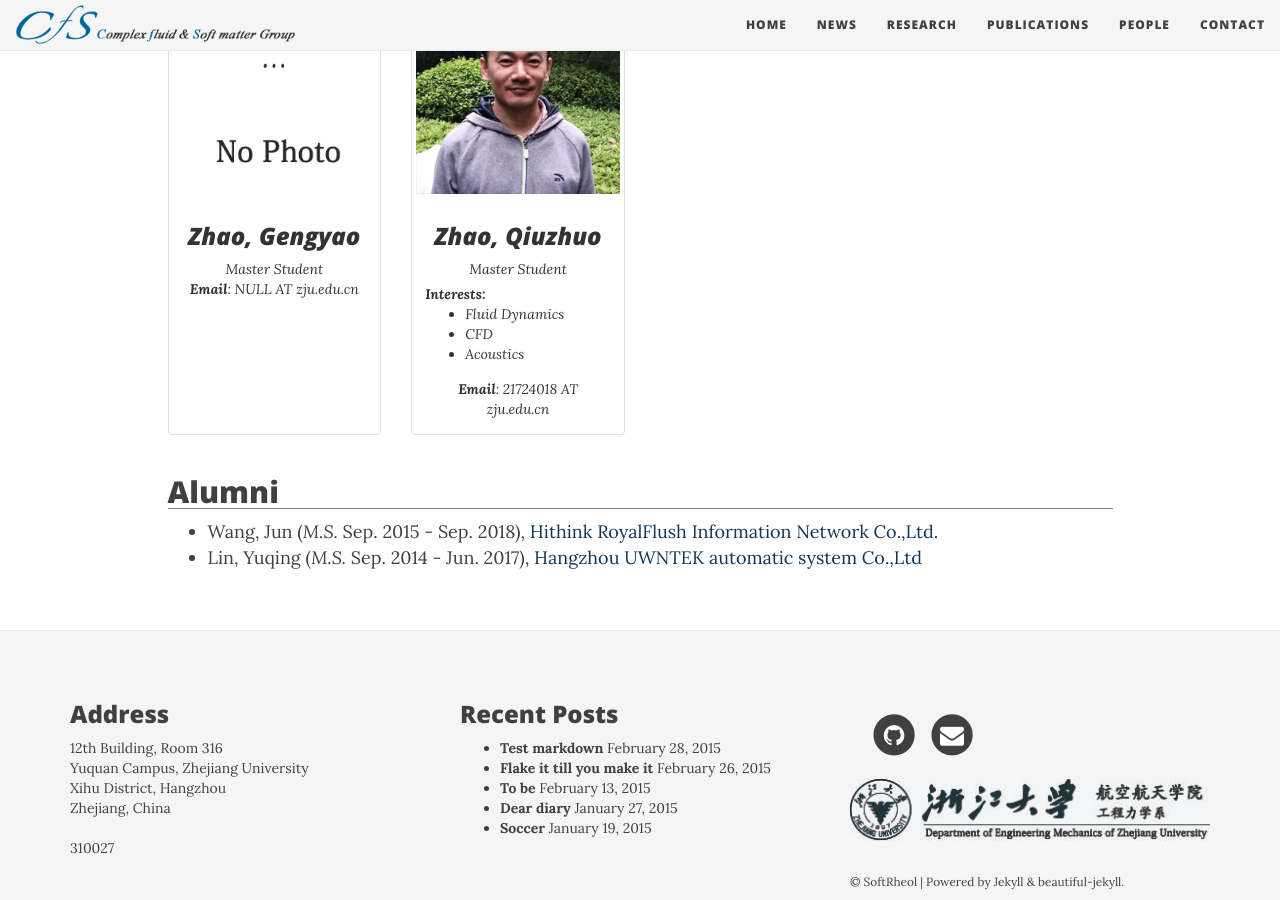
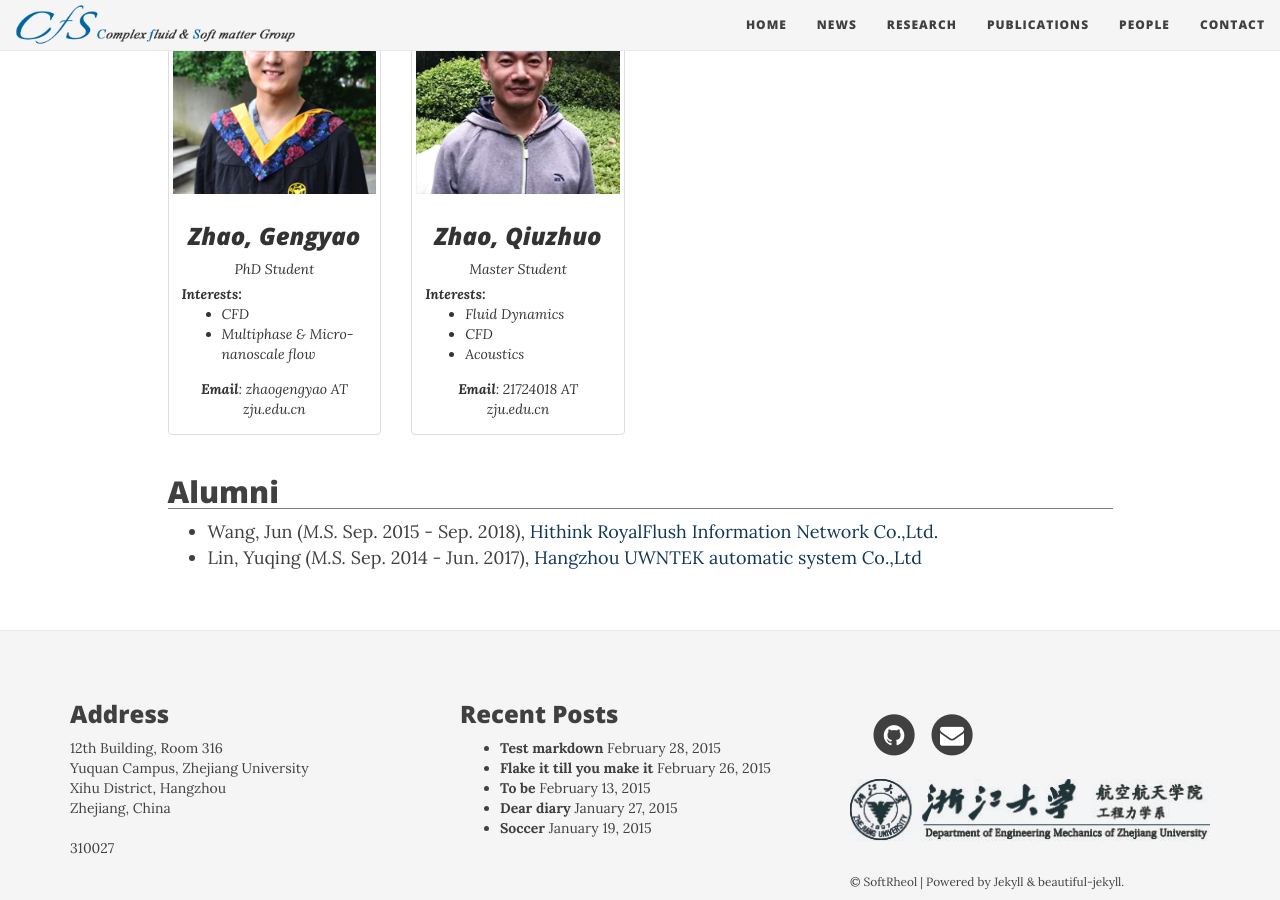
Before and after one commit to softrheol/softrheol.github.io, a Jekyll site: the page built from people.html, in a window 1280 px wide and 900 px high, scrolled down 615 px. Built offline with Jekyll 4.4.1, drawn with Linux system fonts in a browser that asks for light colours; nearby versions of some CDN libraries.

Commit message:
update people info

```diff
--- a/people.html
+++ b/people.html
@@ -76,19 +76,18 @@ layout: page
   </div>
   <div class="col-xs-6 col-md-3">
     <div class="thumbnail people-item">
-      <img src="/img/people/default.png" alt="...">
+      <img src="/img/people/gyzhao.png" alt="...">
       <div class="caption">
         <h3>Zhao, Gengyao</h3>
-        Master Student<br>
-        <!-- <div class="people-interest">
+        PhD Student<br>
+        <div class="people-interest">
             <strong>Interests:</strong>
             <ul>
-              <li>Fluid Dynamics</li>
               <li>CFD</li>
-              <li>Acoustics</li>
+              <li>Multiphase & Micro-nanoscale flow</li>
             </ul>
-          </div> -->
-        <strong>Email</strong>: NULL AT zju.edu.cn
+          </div>
+      <strong>Email</strong>: zhaogengyao AT zju.edu.cn
       </div>
     </div>
   </div>
```
Also changed, not shown: img/people/gyzhao.png (added), 1 other file.
